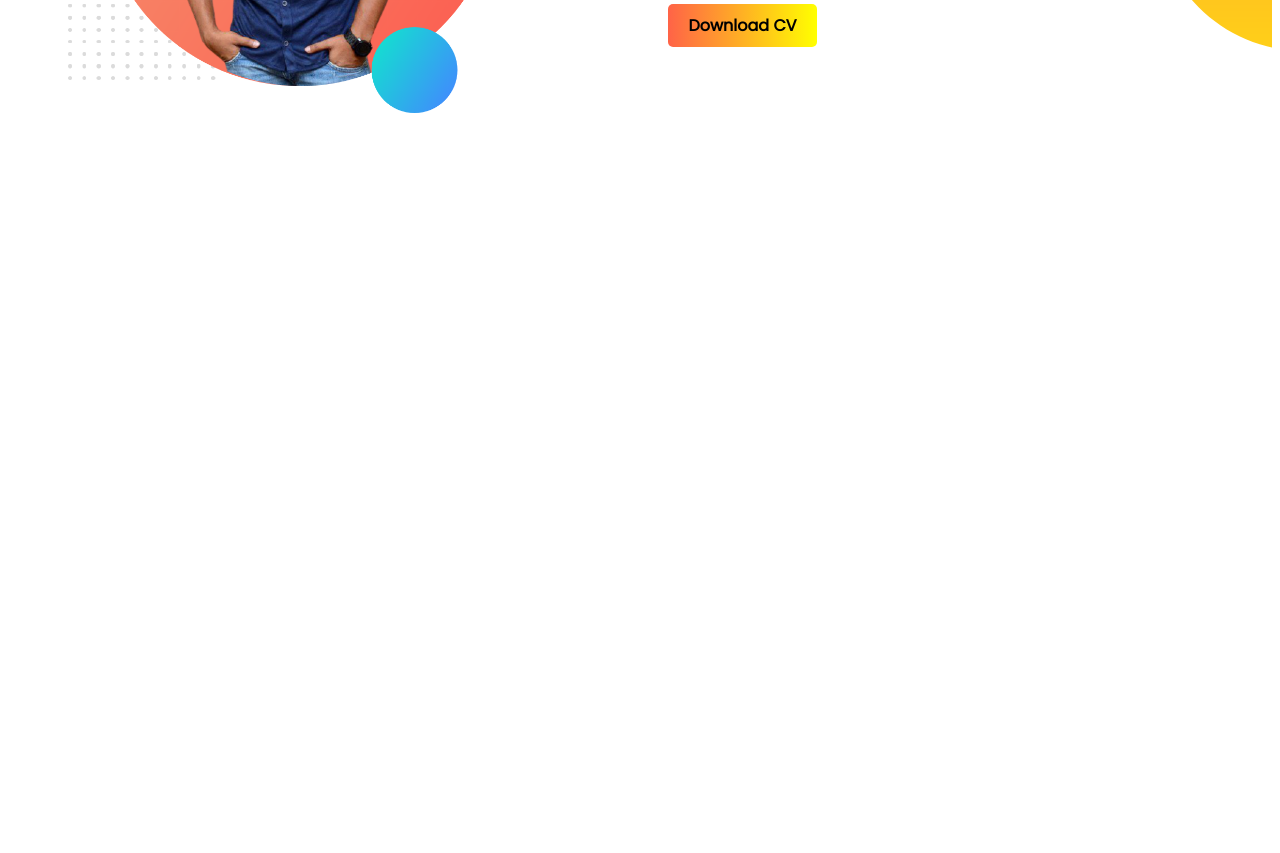
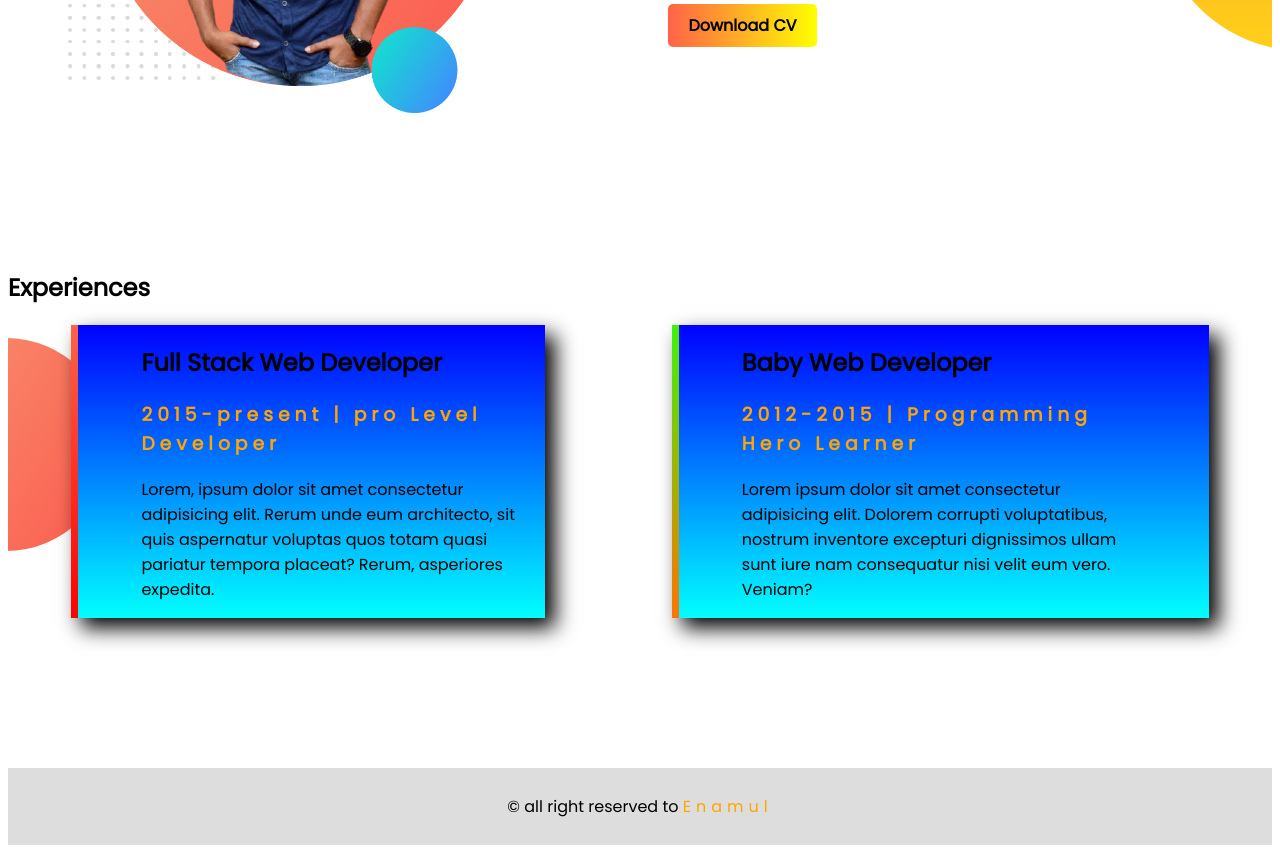
Before and after one commit to developerenamul/Protfolio-Project, a plain HTML site: page index.html in a window 1280 px wide. Shown: the part 937-1790 px from the top of the page. Before the commit the page ends 1207 px from the top, so only its background shows below. Drawn offline with Linux system fonts and the light colour scheme.

Commit message:
all finish

```diff
--- a/index.html
+++ b/index.html
@@ -13,7 +13,7 @@
     <link rel="stylesheet" href="style.css">
 </head>
 <body>
-    <section id="top">
+    <section id="top" class="flexiable-container">
         <div class="half-width">
             <h1>Welcome To</h1>
             <h1><span class="orange-color">Enamul's </span>World</h1>
@@ -27,7 +27,7 @@
     </section>
 
     <!--Dream big section  -->
-    <section id="dream-big">
+    <section id="dream-big" class="flexiable-container">
         <div class="half-width">
             <img src="images/pro1.png" alt="">
         </div>
@@ -39,5 +39,27 @@
             <a class="link-btn" href="#" target="_blank">Download CV</a>
         </div>
     </section>
+
+    <!-- experience area -->
+    <section id="experience-area">
+        <h1>Experiences</h1>
+        <div class="flexiable-container">
+            <div class="senior-dev">
+            <h1>Full Stack Web Developer</h1>
+            <h3 class="orange-color">2015-present | pro Level Developer</h3>
+            <p>Lorem, ipsum dolor sit amet consectetur adipisicing elit. Rerum unde eum architecto, sit quis aspernatur voluptas quos totam quasi pariatur tempora placeat? Rerum, asperiores expedita.</p>
+        </div>
+        <div class="junior-dev">
+            <h1>Baby Web Developer</h1>
+            <h3 class="orange-color">2012-2015 | Programming Hero Learner</h3>
+            <p>Lorem ipsum dolor sit amet consectetur adipisicing elit. Dolorem corrupti voluptatibus, nostrum inventore excepturi dignissimos ullam sunt iure nam consequatur nisi velit eum vero. Veniam?</p>
+        </div>
+        </div>
+    </section>
+
+    <!-- footer  section-->
+    <footer>
+        <p>&copy; all right reserved to <span class="orange-color">Enamul</span></p>
+    </footer>
 </body>
 </html>
--- a/style.css
+++ b/style.css
@@ -16,7 +16,7 @@ body{
     background-repeat: no-repeat;
 
 }
-section{
+.flexiable-container{
     display: flex;
     margin-bottom: 150px;
 }
@@ -54,3 +54,47 @@ section{
     background-position:  right;
     padding-right: 5%;
 }
+
+/* experience area */
+#experience-area{
+    background-image: url(images/exp-bg.png);
+    background-repeat: no-repeat;
+    background-position: left  center;
+}
+.senior-dev,
+.junior-dev {
+    width: 45%;
+    padding-left: 5%;
+    margin: 0 5%;
+}
+
+.junior-dev{
+    padding-right: 5%;
+}
+
+.senior-dev,
+.junior-dev{
+    box-shadow:10px 10px 20px black ;
+    background: linear-gradient(blue,cyan);
+}
+/* border image */
+.senior-dev{
+    border-left: 7px solid;
+    border-image: linear-gradient(tomato, red);
+    border-image-slice: 1;
+}
+
+.junior-dev{
+ border-left: 7px solid;
+ border-image: linear-gradient(rgb(61, 243, 16), rgb(255, 115, 0));
+ border-image-slice: 1;
+}
+
+/* footer sectopn */
+footer{
+    background: #ddd;
+    padding: 10px 0;
+}
+footer p{
+    text-align: center;
+}
```
Also changed, not shown: images/my-bg.png (deleted), images/my-bg2.png (deleted), images/rmv1.png (deleted), images/rmv2.png (deleted), images/rmv3.png (deleted).
